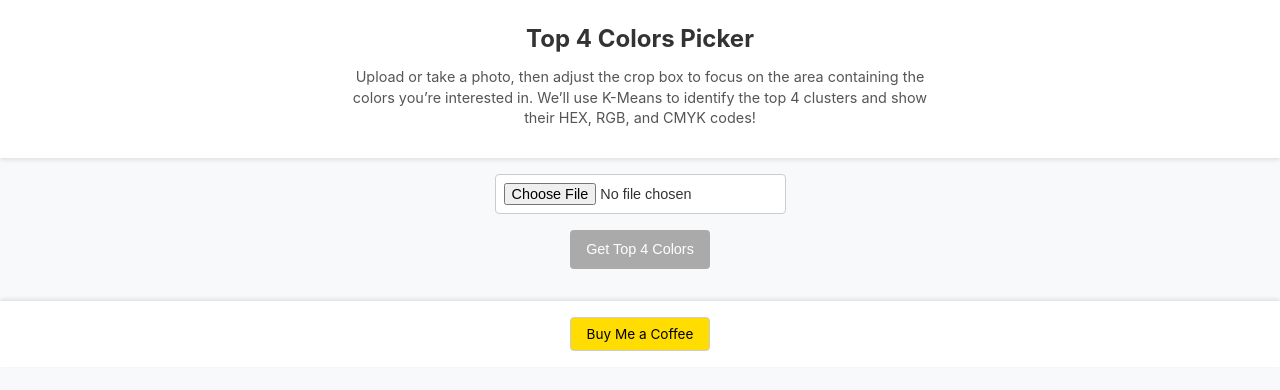
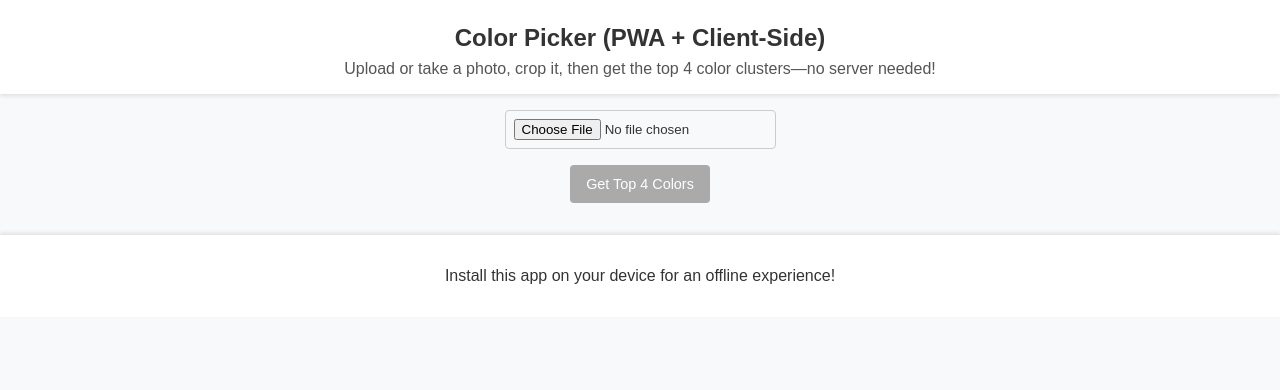
Before and after one commit to AKBoles/colorpicker, a Flask app: page / in a window 1280 px wide. Shown: the top 390 px of the page. Run offline with Flask 2, Linux system fonts and the light colour scheme; some libraries are stand-ins or nearby versions.

Commit message:
Update index.html

```diff
--- a/templates/index.html
+++ b/templates/index.html
@@ -2,11 +2,15 @@
 <html lang="en">
 <head>
   <meta charset="UTF-8" />
-  <title>Top 4 Colors Picker</title>
-  <!-- Make the page mobile-friendly -->
+  <title>Color Picker PWA</title>
+
+  <!-- Mobile friendly scaling -->
   <meta name="viewport" content="width=device-width, initial-scale=1.0" />
 
-  <!-- Cropper.js CSS (pinned version) -->
+  <!-- Link to our PWA manifest -->
+  <link rel="manifest" href="manifest.json" />
+
+  <!-- Cropper.js CSS -->
   <link
     rel="stylesheet"
     href="https://unpkg.com/cropperjs@1.5.12/dist/cropper.css"
@@ -16,7 +20,7 @@
     body {
       margin: 0;
       padding: 0;
-      font-family: -apple-system, BlinkMacSystemFont, "Segoe UI", Roboto, Oxygen, Ubuntu, Cantarell, "Open Sans", "Helvetica Neue", sans-serif;
+      font-family: sans-serif;
       background: #f8f9fa;
       color: #333;
     }
@@ -31,26 +35,18 @@
       margin: 0.5rem 0;
       font-size: 1.5rem;
     }
-    #instructions {
-      max-width: 600px;
-      margin: 0.5rem auto;
-      font-size: 0.9rem;
-      line-height: 1.4;
-      color: #555;
-    }
 
     #file-upload-container {
       text-align: center;
       margin: 1rem;
     }
     #upload-image {
-      font-size: 0.9rem;
       padding: 0.5rem;
-      background: #fff;
+      border-radius: 4px;
       border: 1px solid #ccc;
-      border-radius: 4px;
       cursor: pointer;
     }
+
     #image-container {
       max-width: 90%;
       margin: 0 auto;
@@ -84,6 +80,7 @@
       font-size: 1rem;
       text-align: center;
     }
+
     .color-line {
       margin: 0.5rem 0;
       display: flex;
@@ -98,7 +95,6 @@
       border: 1px solid #000;
     }
 
-    /* Footer styling for Buy Me a Coffee link */
     footer {
       margin-top: 2rem;
       text-align: center;
@@ -106,32 +102,14 @@
       background: #fff;
       box-shadow: 0 -2px 4px rgba(0,0,0,0.1);
     }
-    #support-button {
-      display: inline-block;
-      padding: 0.5rem 1rem;
-      font-size: 0.85rem;
-      text-decoration: none;
-      background: #ffdd00;
-      color: #000;
-      border-radius: 4px;
-      border: 1px solid #ccc;
-      transition: background 0.2s;
-    }
-    #support-button:hover {
-      background: #ffe44c;
-    }
   </style>
 </head>
 <body>
   <header>
-    <h1>Top 4 Colors Picker</h1>
-    <div id="instructions">
-      <p>
-        Upload or take a photo, then adjust the crop box to focus on the area
-        containing the colors you’re interested in. We’ll use K-Means to identify
-        the top 4 clusters and show their HEX, RGB, and CMYK codes!
+    <h1>Color Picker (PWA + Client-Side)</h1>
+    <p style="max-width: 600px; margin: 0 auto; color: #555;">
+      Upload or take a photo, crop it, then get the top 4 color clusters—no server needed!
     </p>
-    </div>
   </header>
 
   <div id="file-upload-container">
@@ -148,28 +126,26 @@
 
   <div id="result"></div>
 
-  <!-- Buy Me a Coffee link at the bottom -->
   <footer>
-    <a
-      id="support-button"
-      href="https://buymeacoffee.com/bolesdata"
-      target="_blank"
-      rel="noopener noreferrer"
-    >
-      Buy Me a Coffee
-    </a>
+    <p>Install this app on your device for an offline experience!</p>
   </footer>
 
-  <!-- Cropper.js (pinned) -->
+  <!-- Cropper.js JS -->
   <script src="https://unpkg.com/cropperjs@1.5.12/dist/cropper.js"></script>
+
+  <!-- Our main app logic -->
   <script>
+    // Simple K-Means in JS
+    // We'll process a smaller canvas (like 150x150 or so) to speed up clustering.
+
+    // 1. We'll store references
     let cropper;
     const uploadInput = document.getElementById('upload-image');
     const croppingImage = document.getElementById('cropping-image');
     const analyzeBtn = document.getElementById('analyze-btn');
     const resultDiv = document.getElementById('result');
 
-    // Handle file input
+    // 2. Listen for file input
     uploadInput.addEventListener('change', (e) => {
       const file = e.target.files[0];
       if (!file) return;
@@ -178,17 +154,16 @@
       croppingImage.src = imageURL;
       croppingImage.style.display = 'block';
 
-      // When the image finishes loading
       croppingImage.onload = () => {
-        // Destroy old cropper if it exists
+        // Destroy old cropper if exists
         if (cropper) {
           cropper.destroy();
         }
-        // Initialize Cropper.js
+        // Initialize Cropper
         cropper = new Cropper(croppingImage, {
           aspectRatio: NaN,
           viewMode: 1,
-          autoCropArea: 0.3, // start with 30% of the image
+          autoCropArea: 0.3,
           movable: true,
           zoomable: true,
           scalable: true
@@ -198,66 +173,95 @@
       };
     });
 
-    // Handle "Get Top 4 Colors" button
+    // 3. On analyze, we run client-side K-Means
     analyzeBtn.addEventListener('click', () => {
       if (!cropper) return;
 
-      const croppedCanvas = cropper.getCroppedCanvas({
-        maxWidth: 1000,
-        maxHeight: 1000
-      });
-
+      const croppedCanvas = cropper.getCroppedCanvas();
       if (!croppedCanvas) {
         alert('Please crop the image first.');
         return;
       }
 
-      const base64Data = croppedCanvas.toDataURL('image/png');
+      // Let's resize the cropped canvas to something small (like 150 x 150) for speed
+      const maxSize = 150;
+      const scaledCanvas = document.createElement('canvas');
+      const ctx = scaledCanvas.getContext('2d');
 
-      // Send the cropped image to the server
-      fetch('/upload', {
-        method: 'POST',
-        headers: {
-          'Content-Type': 'application/x-www-form-urlencoded'
-        },
-        body: new URLSearchParams({
-          cropped_image: base64Data
-        })
-      })
-      .then(response => response.json())
-      .then(data => {
-        if (data.error) {
-          resultDiv.textContent = 'Error: ' + data.error;
-        } else {
-          const colors = data.colors;
-          if (!colors || !colors.length) {
-            resultDiv.textContent = 'No colors found.';
-            return;
+      const ratio = Math.min(maxSize / croppedCanvas.width, maxSize / croppedCanvas.height, 1);
+      scaledCanvas.width = Math.floor(croppedCanvas.width * ratio);
+      scaledCanvas.height = Math.floor(croppedCanvas.height * ratio);
+
+      ctx.drawImage(croppedCanvas, 0, 0, scaledCanvas.width, scaledCanvas.height);
+
+      // Now get pixel data
+      const imageData = ctx.getImageData(0, 0, scaledCanvas.width, scaledCanvas.height);
+      const { data } = imageData; // Uint8ClampedArray of RGBA
+
+      // Flatten pixels to [ [r,g,b], [r,g,b], ...]
+      const pixels = [];
+      for (let i = 0; i < data.length; i += 4) {
+        const r = data[i];
+        const g = data[i+1];
+        const b = data[i+2];
+        // We ignore alpha data[i+3]
+        pixels.push([r, g, b]);
       }
 
+      // Now run K-Means client-side
+      const clusters = getTopColors(pixels, 5, 10); // (pixels, k=5, maxIter=10)
+      // clusters is array of { r, g, b, count }
+
+      // Sort by count desc, then pick top 4
+      clusters.sort((a,b) => b.count - a.count);
+      const top4 = clusters.slice(0, 4);
+
+      // Display
       let html = '';
-          colors.forEach((colorObj, index) => {
-            // colorObj now has hex, rgb, cmyk
-            const { hex, rgb, cmyk } = colorObj;
+      top4.forEach((c, index) => {
+        const hex = rgbToHex(c.r, c.g, c.b);
         html += `
           <div class="color-line">
             <div>Color #${index + 1}</div>
             <div>HEX: <strong>${hex}</strong></div>
-                <div>RGB: <strong>${rgb}</strong></div>
-                <div>CMYK: <strong>${cmyk}</strong></div>
+            <div>RGB: <strong>(${c.r}, ${c.g}, ${c.b})</strong></div>
             <div class="color-box" style="background:${hex};"></div>
           </div>
         `;
       });
+      resultDiv.innerHTML = html;
+    });
 
-          resultDiv.innerHTML = html;
+    // 4. K-Means Implementation in JS
+    function getTopColors(pixels, k=5, maxIter=10) {
+      if (!pixels || !pixels.length) return [];
+
+      // pick k random centroids
+      let centroids = [];
+      for (let i = 0; i < k; i++) {
+        centroids.push(pixels[Math.floor(Math.random() * pixels.length)]);
       }
-      })
-      .catch(err => {
-        console.error(err);
-        resultDiv.textContent = 'An error occurred.';
-      });
-    });
-  </script>
-</body>
-</html>
+
+      // main loop
+      for (let iter = 0; iter < maxIter; iter++) {
+        // assign each pixel to nearest centroid
+        const clusters = Array.from({ length: k }, () => []);
+        for (const p of pixels) {
+          const ci = nearestCentroidIndex(p, centroids);
+          clusters[ci].push(p);
+        }
+
+        // recalc centroids
+        const newCents = [];
+        for (let i = 0; i < k; i++) {
+          if (clusters[i].length === 0) {
+            // keep old centroid or reinit
+            newCents.push(centroids[i]);
+          } else {
+            const mean = getMean(clusters[i]);
+            newCents.push(mean);
+          }
+        }
+
+        // check if converged
+        let converged = true;
```
Lines whose indentation alone changed are shown as unchanged.
